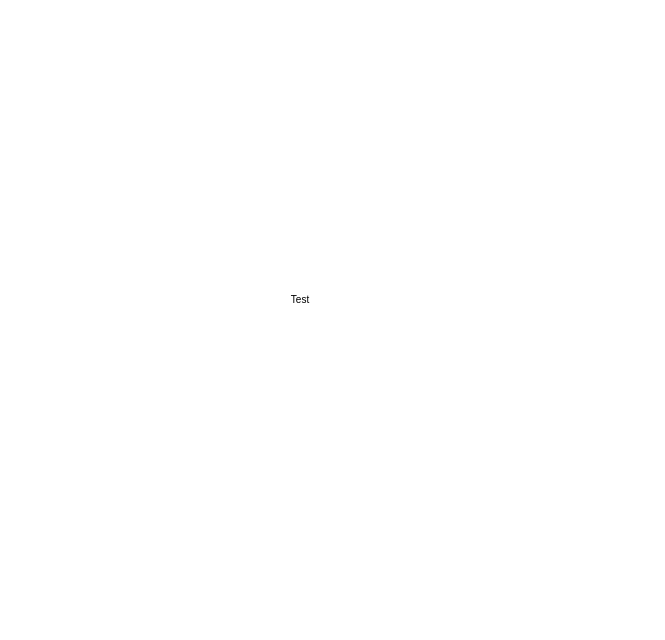
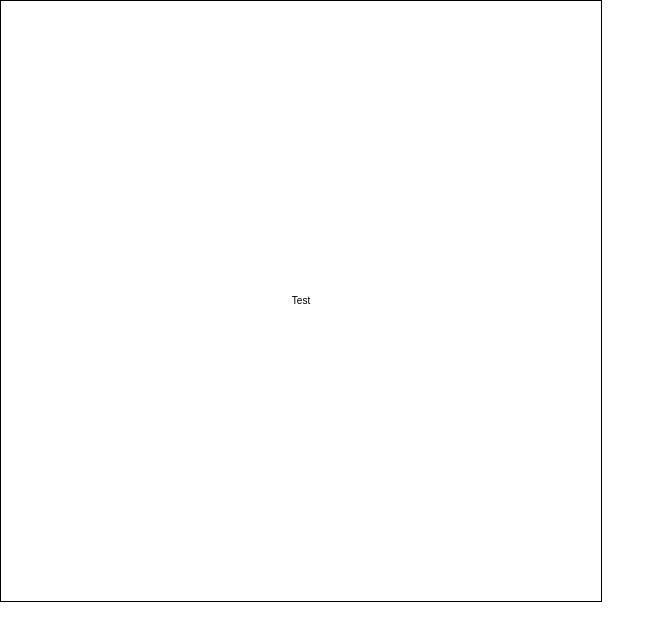
Before and after one commit to GrayLeafStudios/Test, a plain HTML site: page index.html in a window 1280 px wide. Shown: the whole page, without its empty margins (0-665 px from the left). Drawn offline with Linux system fonts and the light colour scheme.

Commit message:
Update index.html

```diff
--- a/index.html
+++ b/index.html
@@ -16,6 +16,8 @@
         position: absolute;
         left: 0px;
         top: 0px;
+        /*adds a border*/
+        border: 1px solid black;
       }
     </style>
   </head>
```
